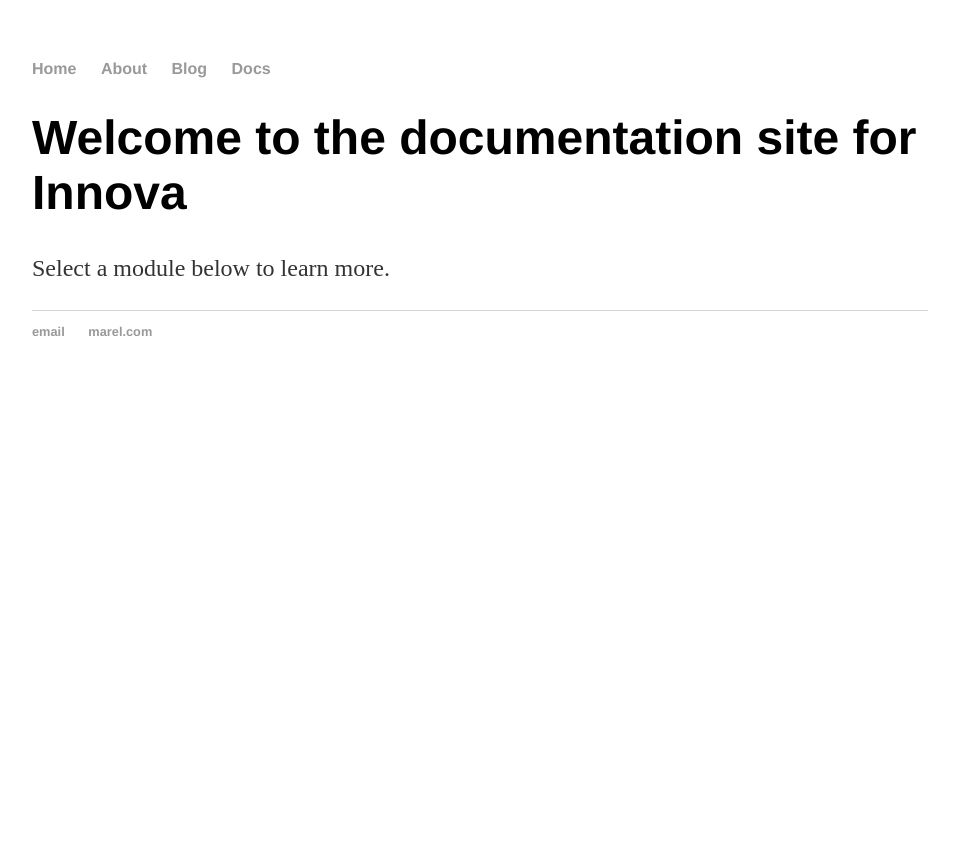
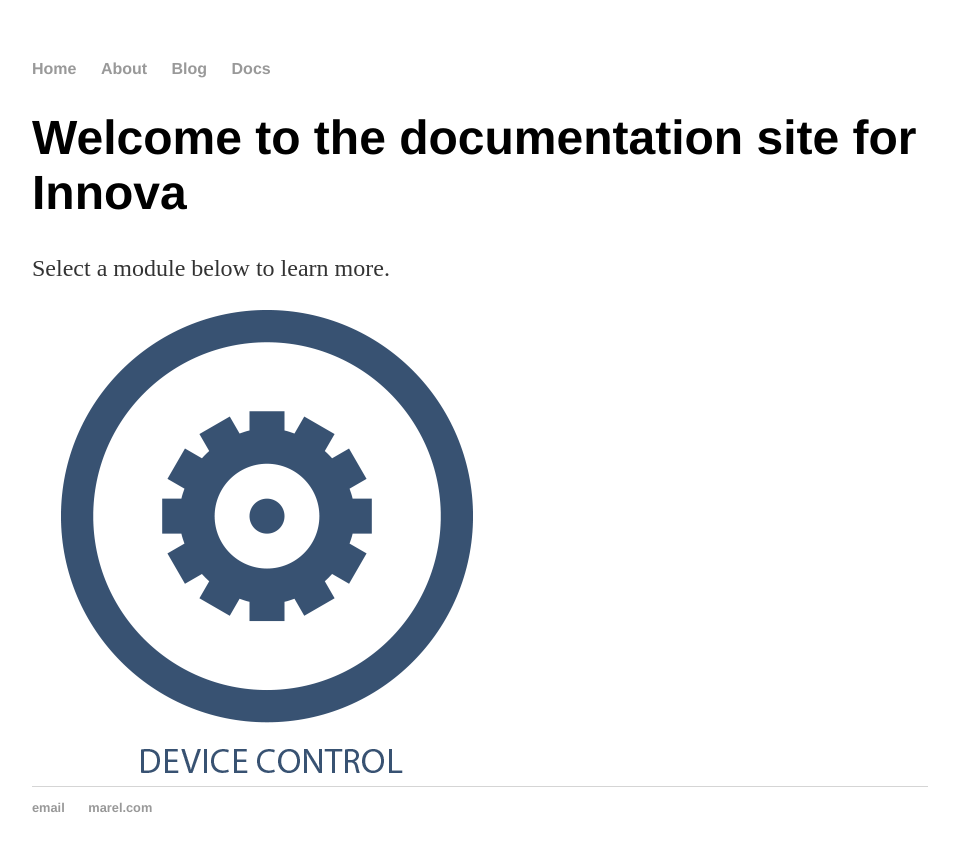
Before and after one commit to daniellegunter/pohlvault.github.io, a Jekyll site: the page built from index.html, in a window 1280 px wide. Shown: the top 851 px of the page, without its empty margins (160-1119 px from the left). Built offline with Jekyll 4.4.1, drawn with Linux system fonts in a browser that asks for light colours.

Commit message:
Update index.html

```diff
--- a/index.html
+++ b/index.html
@@ -5,4 +5,6 @@
 <div class="blurb">
 	<h1>Welcome to the documentation site for Innova</h1>
 	<p>Select a module below to learn more.</p>
+	<img src="/images/Innova-device-blue.png" alt="Device"/>
+
 </div><!-- /.blurb -->
```
